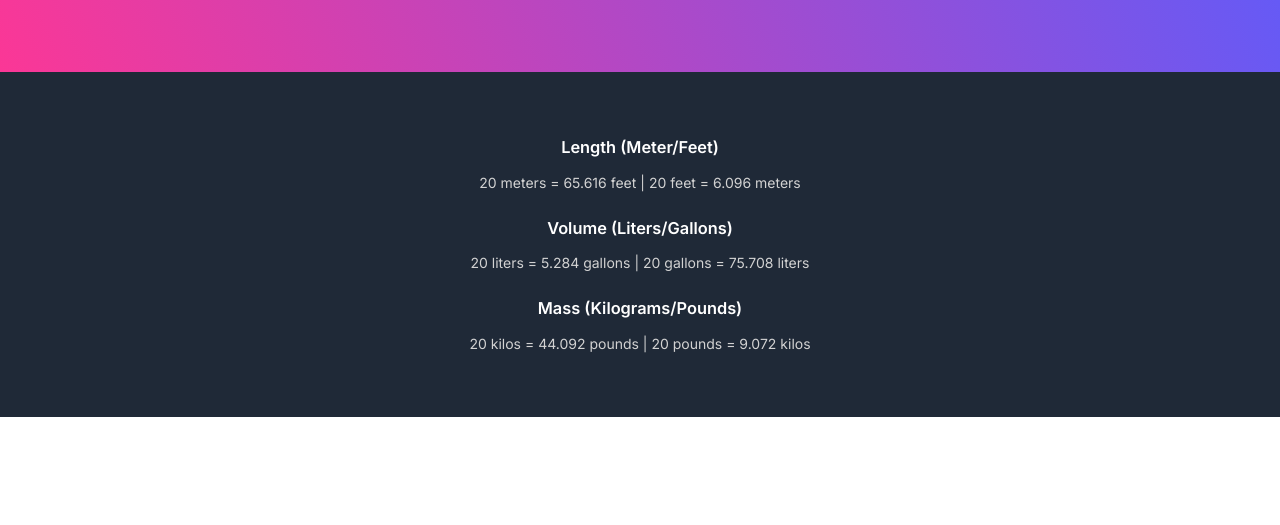
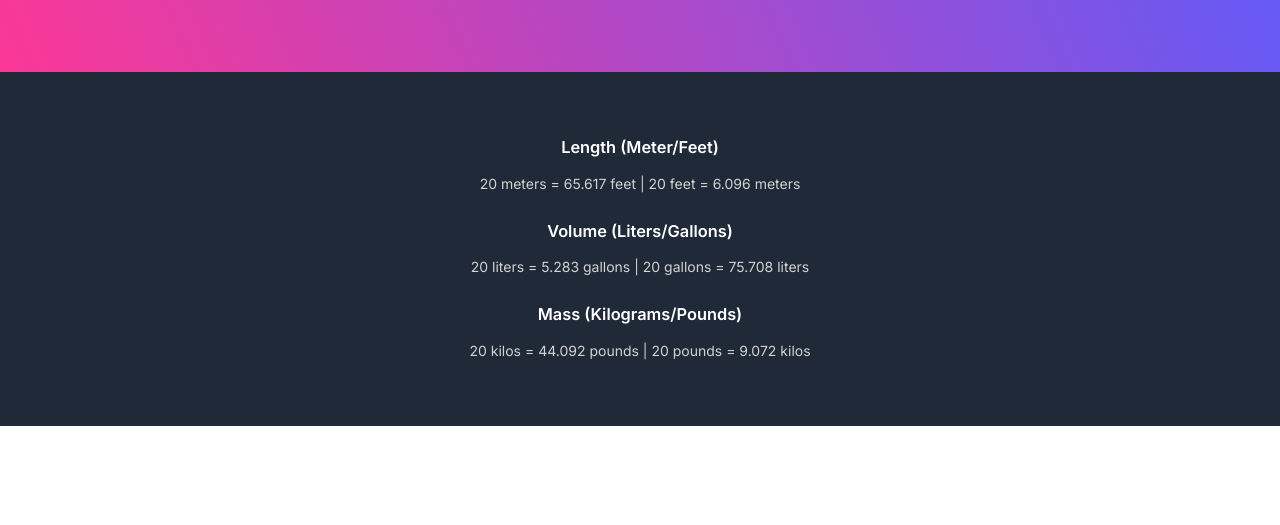
Before and after one commit to louiseaux/javascript-course, a plain HTML site: page unit-converter/index.html in a window 1280 px wide. Shown: the part 275-800 px from the top of the page. Drawn offline with Linux system fonts and the light colour scheme.

Commit message:
Added js to calculate conversion

```diff
--- a/unit-converter/css/style.css
+++ b/unit-converter/css/style.css
@@ -11,7 +11,6 @@ html, body {
 h1 {
     font-size: 22px;
     line-height: 38px;
-    letter-spacing: -0.05em;
 }
 
 h2 {
@@ -29,7 +28,6 @@ p {
 }
 
 /* Layout */
-
 header {
     background: linear-gradient(246.26deg, #585DFE 0%, #FB3796 100%);
     font-weight: 800;
@@ -45,4 +43,5 @@ header {
 
 .conversion {
     margin: 27px 0;
+    line-height: 20px;
 }
--- a/unit-converter/index.html
+++ b/unit-converter/index.html
@@ -3,6 +3,7 @@
     <head>
         <title>Unit Converter</title>
         <link href="css/style.css" rel="stylesheet">
+        <!-- for Inter font -->
         <link rel="preconnect" href="https://fonts.googleapis.com">
         <link rel="preconnect" href="https://fonts.gstatic.com" crossorigin>
         <link href="https://fonts.googleapis.com/css2?family=Inter:wght@400;600;800&display=swap" rel="stylesheet">
@@ -10,22 +11,27 @@
     <body>
         <header>
             <h1>Metric/Imperial unit conversion</h1>
-            <h2>20</h2>
+            <h2 id="value"></h2>
         </header>
 
         <main>
             <div class="conversions">
+                <!-- conversion 1 -->
                 <div class="conversion">
                     <h3>Length (Meter/Feet)</h3>
-                    <p>20 meters = 65.616 feet | 20 feet = 6.096 meters</p>
+                    <p id="m-ft"></p>
                 </div>
+
+                <!-- conversion 2 -->
                 <div class="conversion">
                     <h3>Volume (Liters/Gallons)</h3>
-                    <p>20 liters = 5.284 gallons | 20 gallons = 75.708 liters</p>
+                    <p id="l-gal"> liters =  gallons |  gallons =  liters</p>
                 </div>
+
+                <!-- conversion 3 -->
                 <div class="conversion">
                     <h3>Mass (Kilograms/Pounds)</h3>
-                    <p>20 kilos = 44.092 pounds | 20 pounds = 9.072 kilos</p>
+                    <p id="kg-lbs"> kilos =  pounds |  pounds =  kilos</p>
                 </div>
             </div> <!-- conversions -->
         </main>
--- a/unit-converter/index.js
+++ b/unit-converter/index.js
@@ -0,0 +1,22 @@
+let number = 20
+let value = document.getElementById("value")
+value.textContent = number
+
+let conversion1 = document.getElementById("m-ft")
+let sum1 = number * 3.28084
+let sum2 = number / 3.28084
+conversion1.textContent =  number + " meters = " + sum1.toFixed(3) + " feet | "
+                            + number + " feet = " + sum2.toFixed(3) + " meters"
+
+
+let conversion2 = document.getElementById("l-gal")
+let sum3 = number * 0.264172
+let sum4 = number / 0.264172
+conversion2.textContent =  number + " liters = " + sum3.toFixed(3) + " gallons | "
+                            + number + " gallons = " + sum4.toFixed(3) + " liters"
+
+let conversion3 = document.getElementById("kg-lbs")
+let sum5 = number * 2.2046
+let sum6 = number / 2.2046
+conversion3.textContent =  number + " kilos = " + sum5.toFixed(3) + " pounds | "
+                            + number + " pounds = " + sum6.toFixed(3) + " kilos"
```
